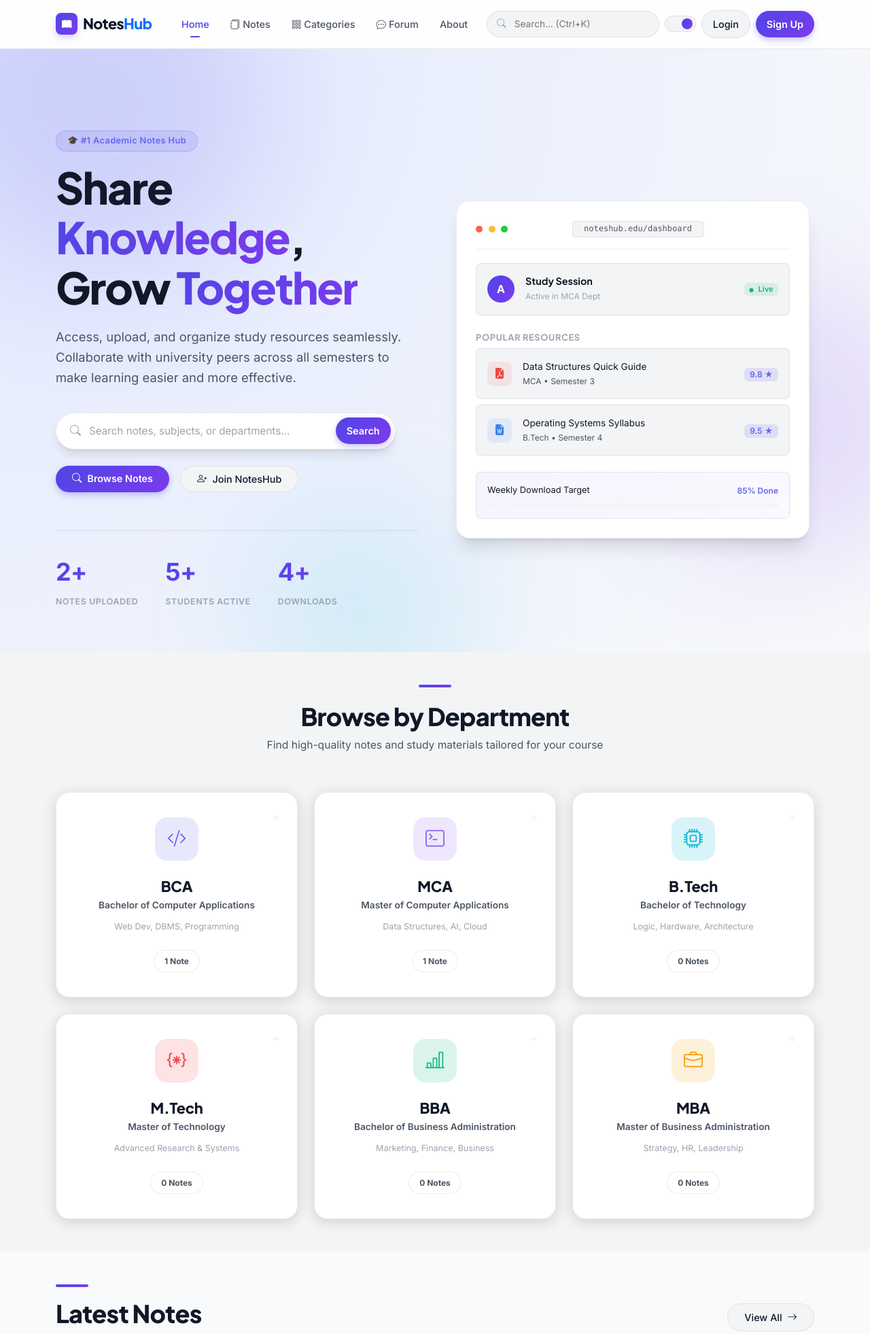
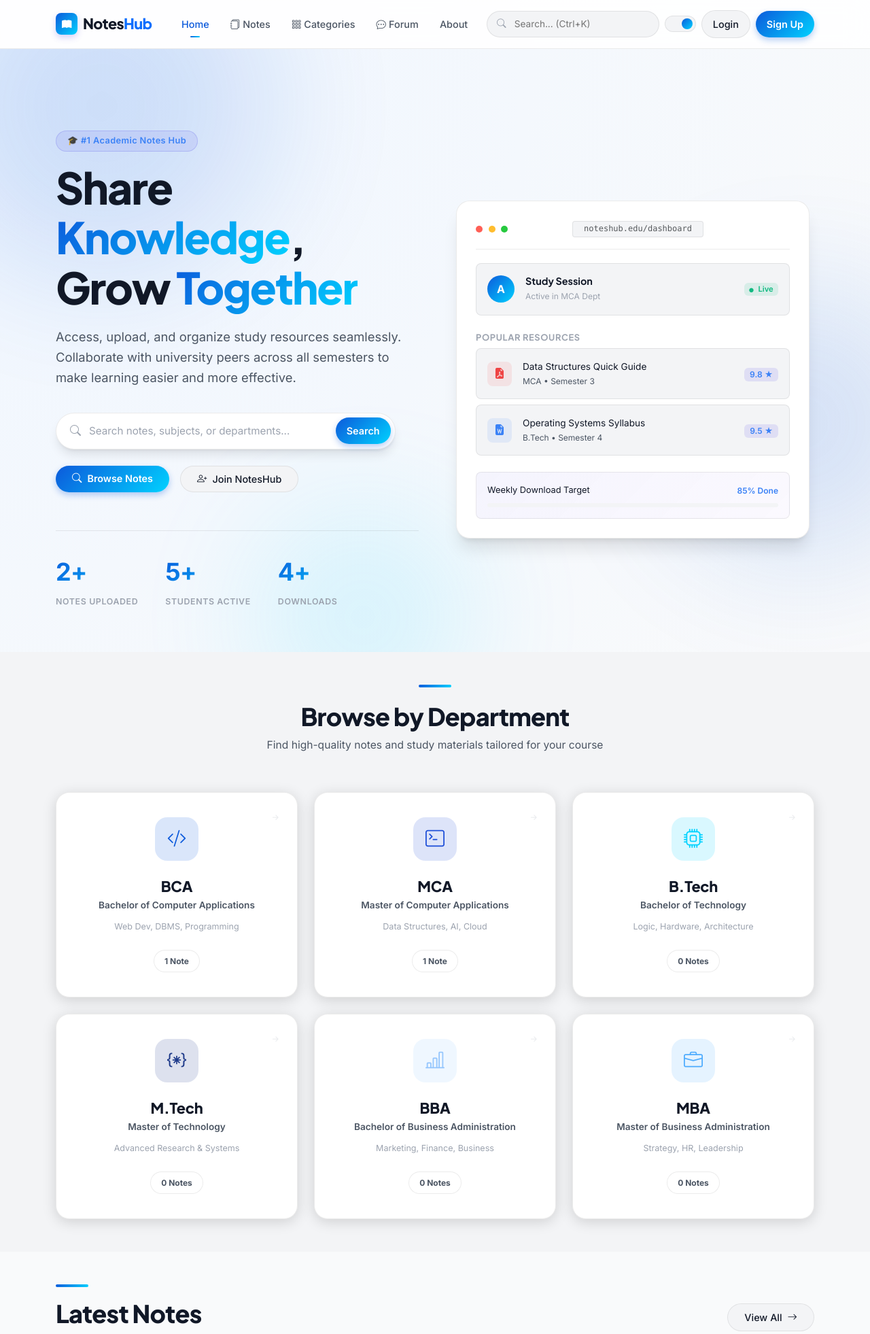
Before and after one commit to abhishek-434/Notes-Sharing-Project, a Django app: page / in a window 1280 px wide. Shown: the top 1962 px of the page at 68% size. Run offline with Django 5.2, Linux system fonts and the light colour scheme; data comes from the database, SQL or seed files in the repository; both versions use the stored data as it was after the commit; data that the repository does not hold is empty; parts of the project's set-up code (start-up, migrations or seed data) failed here and were passed over.

Commit message:
change ui/ux of complete website

```diff
--- a/core/views.py
+++ b/core/views.py
@@ -24,38 +24,38 @@ def home(request):
         'BCA': {
             'icon': 'bi-code-slash',
             'desc': 'Web Dev, DBMS, Programming',
-            'grad': 'linear-gradient(135deg, #6366f1 0%, #4f46e5 100%)',
-            'icon_bg': 'rgba(99, 102, 241, 0.15)'
+            'grad': 'linear-gradient(135deg, #3b82f6 0%, #0c5adb 100%)',
+            'icon_bg': 'rgba(12, 90, 219, 0.15)'
         },
         'MCA': {
             'icon': 'bi-terminal',
             'desc': 'Data Structures, AI, Cloud',
-            'grad': 'linear-gradient(135deg, #8b5cf6 0%, #7c3aed 100%)',
-            'icon_bg': 'rgba(139, 92, 246, 0.15)'
+            'grad': 'linear-gradient(135deg, #1d4ed8 0%, #0a4cb8 100%)',
+            'icon_bg': 'rgba(29, 78, 216, 0.15)'
         },
         'BTECH': {
             'icon': 'bi-cpu',
             'desc': 'Logic, Hardware, Architecture',
-            'grad': 'linear-gradient(135deg, #06b6d4 0%, #0891b2 100%)',
-            'icon_bg': 'rgba(6, 182, 212, 0.15)'
+            'grad': 'linear-gradient(135deg, #00d2ff 0%, #0c5adb 100%)',
+            'icon_bg': 'rgba(0, 210, 255, 0.15)'
         },
         'MTECH': {
             'icon': 'bi-braces-asterisk',
             'desc': 'Advanced Research & Systems',
-            'grad': 'linear-gradient(135deg, #ef4444 0%, #dc2626 100%)',
-            'icon_bg': 'rgba(239, 68, 68, 0.15)'
+            'grad': 'linear-gradient(135deg, #1e3a8a 0%, #0f172a 100%)',
+            'icon_bg': 'rgba(30, 58, 138, 0.15)'
         },
         'BBA': {
             'icon': 'bi-bar-chart-line',
             'desc': 'Marketing, Finance, Business',
-            'grad': 'linear-gradient(135deg, #10b981 0%, #059669 100%)',
-            'icon_bg': 'rgba(16, 185, 129, 0.15)'
+            'grad': 'linear-gradient(135deg, #93c5fd 0%, #3b82f6 100%)',
+            'icon_bg': 'rgba(147, 197, 253, 0.15)'
         },
         'MBA': {
             'icon': 'bi-briefcase',
             'desc': 'Strategy, HR, Leadership',
-            'grad': 'linear-gradient(135deg, #f59e0b 0%, #d97706 100%)',
-            'icon_bg': 'rgba(245, 158, 11, 0.15)'
+            'grad': 'linear-gradient(135deg, #00f2fe 0%, #4facfe 100%)',
+            'icon_bg': 'rgba(79, 172, 254, 0.15)'
         }
     }
 
--- a/static/css/main.css
+++ b/static/css/main.css
@@ -7,12 +7,12 @@
 
 /* ── CSS Custom Properties ── */
 :root {
-  --primary: #4f46e5;
-  --primary-hover: #4338ca;
-  --primary-light: #6366f1;
-  --secondary: #7c3aed;
-  --secondary-light: #8b5cf6;
-  --accent: #06b6d4;
+  --primary: #0c5adb;
+  --primary-hover: #0946ad;
+  --primary-light: #3b82f6;
+  --secondary: #ffffff;
+  --secondary-light: #eff6ff;
+  --accent: #00d2ff;
   --accent-2: #10b981;
   --warning: #f59e0b;
   --danger: #ef4444;
@@ -28,7 +28,7 @@
   --text-muted: #6b7280;
 
   --border: rgba(255, 255, 255, 0.08);
-  --border-hover: rgba(79, 70, 229, 0.4);
+  --border-hover: rgba(12, 90, 219, 0.4);
 
   --glass-bg: rgba(9, 13, 22, 0.85);
   --glass-border: rgba(255, 255, 255, 0.08);
@@ -46,9 +46,9 @@
   --shadow-lg: 0 10px 15px -3px rgba(0, 0, 0, 0.1), 0 4px 6px -4px rgba(0, 0, 0, 0.1);
   --shadow-xl: 0 20px 25px -5px rgba(0, 0, 0, 0.1), 0 8px 10px -6px rgba(0, 0, 0, 0.1);
 
-  --gradient-primary: linear-gradient(135deg, #4f46e5 0%, #7c3aed 100%);
-  --gradient-hero: radial-gradient(circle at top left, #0e1525 0%, #090d16 100%);
-  --gradient-card: linear-gradient(135deg, rgba(79,70,229,0.06) 0%, rgba(124,58,237,0.02) 100%);
+  --gradient-primary: linear-gradient(135deg, #0c5adb 0%, #00d2ff 100%);
+  --gradient-hero: radial-gradient(circle at top left, #0a142c 0%, #050811 100%);
+  --gradient-card: linear-gradient(135deg, rgba(12,90,219,0.06) 0%, rgba(0,210,255,0.02) 100%);
 }
 
 /* Light Mode Variables */
@@ -61,12 +61,14 @@
   --text-secondary: #4b5563;
   --text-muted: #9ca3af;
   --border: rgba(0, 0, 0, 0.08);
-  --border-hover: rgba(79, 70, 229, 0.3);
+  --border-hover: rgba(12, 90, 219, 0.3);
+  --secondary: #0c5adb;
+  --secondary-light: #eff6ff;
   --glass-bg: rgba(255, 255, 255, 0.85);
   --glass-border: rgba(0, 0, 0, 0.08);
   --glass-shadow: 0 10px 30px rgba(0, 0, 0, 0.03);
-  --gradient-hero: radial-gradient(circle at top left, #e0e7ff 0%, #f9fafb 100%);
-  --gradient-card: linear-gradient(135deg, rgba(79,70,229,0.02) 0%, rgba(124,58,237,0.01) 100%);
+  --gradient-hero: radial-gradient(circle at top left, #eff6ff 0%, #f9fafb 100%);
+  --gradient-card: linear-gradient(135deg, rgba(12,90,219,0.02) 0%, rgba(0,210,255,0.01) 100%);
 }
 
 /* ── Reset & Base ── */
@@ -89,17 +91,17 @@ body::before {
   position: fixed;
   top: 0; left: 0; right: 0; bottom: 0;
   background:
-    radial-gradient(ellipse at 10% 20%, rgba(79, 70, 229, 0.04) 0%, transparent 60%),
-    radial-gradient(ellipse at 90% 10%, rgba(124, 58, 237, 0.04) 0%, transparent 60%),
-    radial-gradient(ellipse at 50% 90%, rgba(6, 182, 212, 0.03) 0%, transparent 60%);
+    radial-gradient(ellipse at 10% 20%, rgba(12, 90, 219, 0.04) 0%, transparent 60%),
+    radial-gradient(ellipse at 90% 10%, rgba(0, 210, 255, 0.03) 0%, transparent 60%),
+    radial-gradient(ellipse at 50% 90%, rgba(12, 90, 219, 0.02) 0%, transparent 60%);
   pointer-events: none;
   z-index: 0;
 }
 
 [data-theme="light"] body::before {
   background:
-    radial-gradient(ellipse at 10% 20%, rgba(79, 70, 229, 0.02) 0%, transparent 60%),
-    radial-gradient(ellipse at 90% 10%, rgba(124, 58, 237, 0.02) 0%, transparent 60%);
+    radial-gradient(ellipse at 10% 20%, rgba(12, 90, 219, 0.02) 0%, transparent 60%),
+    radial-gradient(ellipse at 90% 10%, rgba(0, 210, 255, 0.01) 0%, transparent 60%);
 }
 
 main { position: relative; z-index: 1; }
@@ -125,7 +127,7 @@ a:hover { color: var(--secondary); }
 /* ── Custom Scrollbar ── */
 ::-webkit-scrollbar { width: 8px; }
 ::-webkit-scrollbar-track { background: var(--bg-secondary); }
-::-webkit-scrollbar-thumb { background: rgba(79, 70, 229, 0.3); border-radius: 4px; }
+::-webkit-scrollbar-thumb { background: rgba(12, 90, 219, 0.3); border-radius: 4px; }
 ::-webkit-scrollbar-thumb:hover { background: var(--primary); }
 
 /* ── Navbar ── */
@@ -332,7 +334,7 @@ a:hover { color: var(--secondary); }
 .note-card-icon.doc { background: rgba(59, 130, 246, 0.12); color: #3b82f6; }
 .note-card-icon.ppt { background: rgba(245, 158, 11, 0.12); color: var(--warning); }
 .note-card-icon.zip { background: rgba(16, 185, 129, 0.12); color: var(--success); }
-.note-card-icon.default { background: rgba(79, 70, 229, 0.12); color: var(--primary); }
+.note-card-icon.default { background: rgba(12, 90, 219, 0.12); color: var(--primary); }
 
 .note-card-title {
   font-size: 1rem;
@@ -374,12 +376,12 @@ a:hover { color: var(--secondary); }
   border-radius: 50px;
   padding: 0.55rem 1.4rem;
   transition: var(--transition);
-  box-shadow: 0 4px 10px rgba(79, 70, 229, 0.3);
+  box-shadow: 0 4px 10px rgba(12, 90, 219, 0.3);
 }
 
 .btn-primary-gradient:hover {
   transform: translateY(-1px);
-  box-shadow: 0 6px 15px rgba(79, 70, 229, 0.4);
+  box-shadow: 0 6px 15px rgba(12, 90, 219, 0.4);
 }
 
 .btn-glass {
@@ -549,7 +551,7 @@ a:hover { color: var(--secondary); }
   justify-content: center;
   font-size: 1.5rem;
   margin: 0 auto 1.25rem;
-  background: rgba(79, 70, 229, 0.12);
+  background: rgba(12, 90, 219, 0.12);
   color: var(--primary);
 }
 
@@ -621,7 +623,7 @@ a:hover { color: var(--secondary); }
 .form-control:focus, .form-select:focus {
   background: var(--bg-card) !important;
   border-color: var(--primary) !important;
-  box-shadow: 0 0 0 4px rgba(79, 70, 229, 0.15) !important;
+  box-shadow: 0 0 0 4px rgba(12, 90, 219, 0.15) !important;
   outline: none !important;
 }
 
@@ -690,7 +692,7 @@ a:hover { color: var(--secondary); }
 
 .table-glass table { width: 100%; border-collapse: collapse; }
 .table-glass th {
-  background: rgba(79, 70, 229, 0.04);
+  background: rgba(12, 90, 219, 0.04);
   color: var(--text-primary);
   font-weight: 600;
   padding: 0.95rem 1.25rem;
@@ -967,7 +969,7 @@ a:hover { color: var(--secondary); }
 
 .hero-search-bar:focus-within {
   border-color: var(--primary);
-  box-shadow: 0 0 0 4px rgba(79, 70, 229, 0.15);
+  box-shadow: 0 0 0 4px rgba(12, 90, 219, 0.15);
 }
 
 .hero-search-bar input {
@@ -1108,7 +1110,7 @@ a:hover { color: var(--secondary); }
   font-weight: 700;
   color: white;
   margin: 0 auto 1rem;
-  box-shadow: 0 4px 10px rgba(79,70,229,0.25);
+  box-shadow: 0 4px 10px rgba(12,90,219,0.25);
 }
 
 /* ── Toast Notifications ── */
--- a/templates/base.html
+++ b/templates/base.html
@@ -295,7 +295,7 @@
 
     <div class="footer-bottom d-flex flex-column flex-md-row align-items-center justify-content-between gap-2">
       <p class="mb-0 small" style="color:var(--text-muted);">
-        © {% now "Y" %} NotesHub. All rights reserved. Made with
+        © {% now "Y" %} NotesHub. All rights reserved.
       </p>
       <div class="d-flex gap-3">
         <a href="{% url 'core:privacy' %}" class="small text-muted" style="color:var(--text-muted);">Privacy</a>
```
Also changed, not shown: categories/views.py (+6 -6 lines), db.sqlite3.
